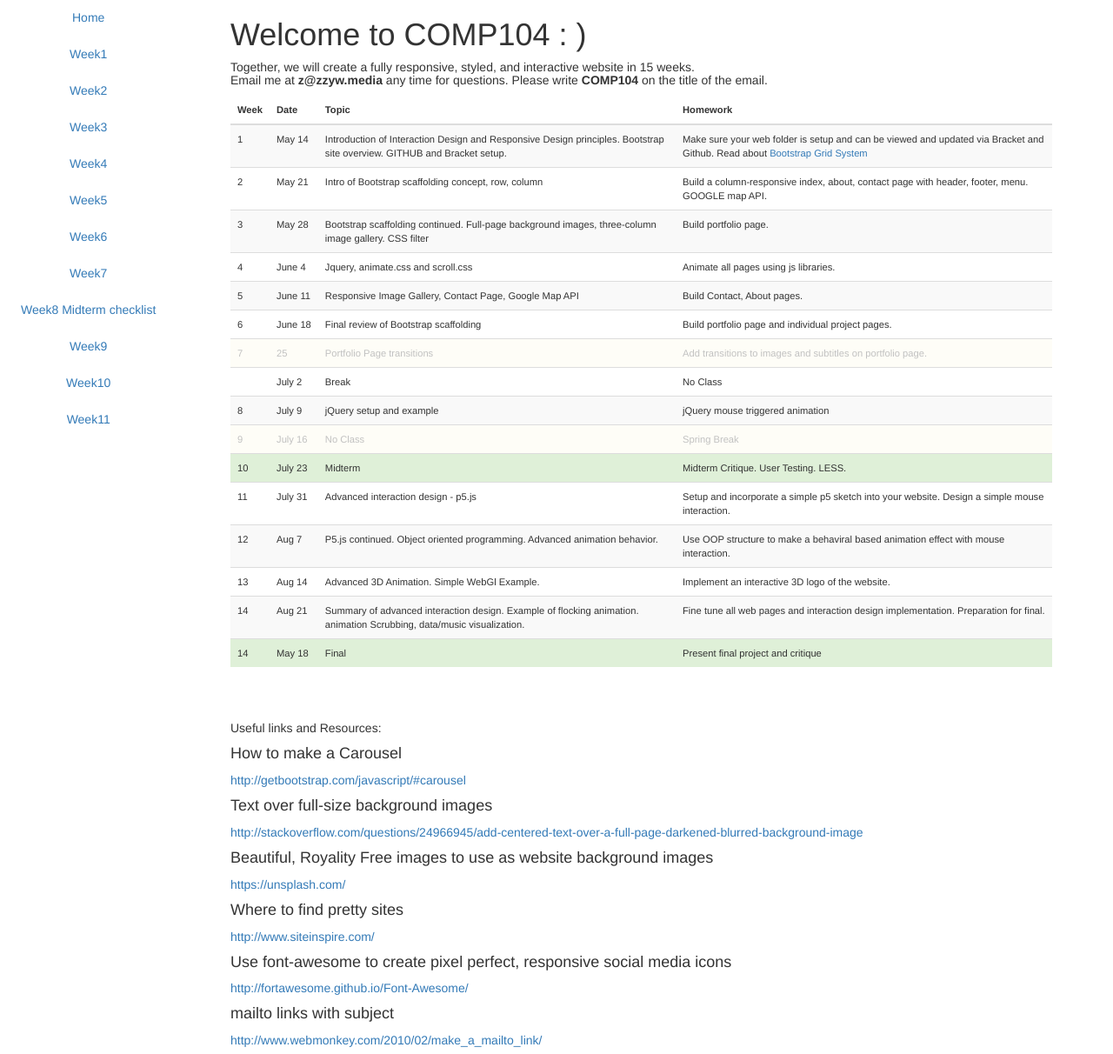
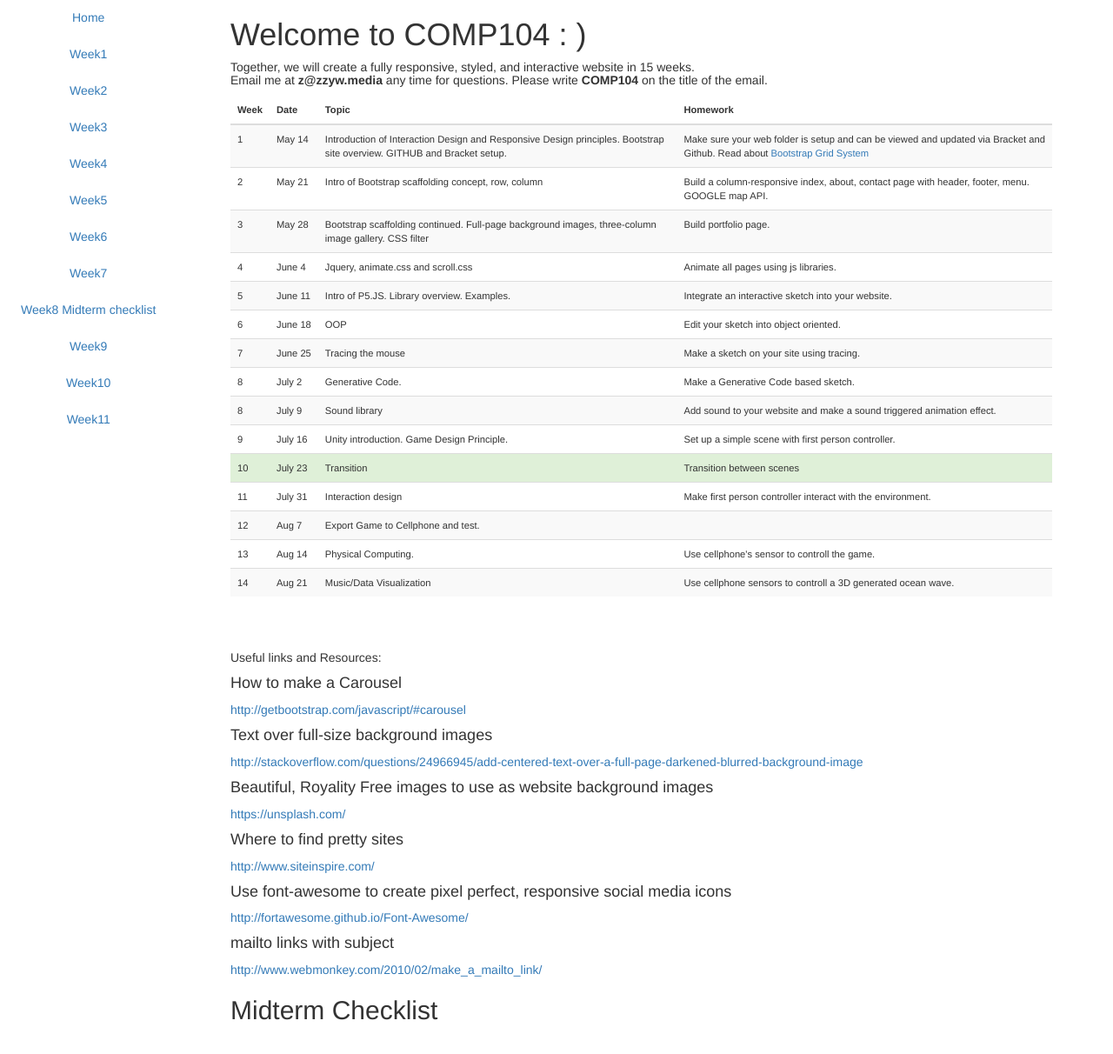
Before and after one commit to zhenzhenqi/MMA100, a Jekyll site: the page built from index.html, in a window 1280 px wide, cut to the strip 0-1212 px from the top of the page. Shown: the whole strip at 87% size. Built offline with Jekyll 4.4.1, drawn with Linux system fonts in a browser that asks for light colours; nearby versions of some CDN libraries.

Commit message:
dates changed

```diff
--- a/index.html
+++ b/index.html
@@ -47,75 +47,69 @@
         <tr id="tr_id_5" class="tr-class-5">
             <td id="td_id_1" class="td-class-1">5</td>
             <td id="td_id_5" class="td-class-5">June 11</td>
-            <td>Responsive Image Gallery, Contact Page, Google Map API</td>
-            <td>Build Contact, About pages.</td>
+            <td>Intro of P5.JS. Library overview. Examples.</td>
+            <td>Integrate an interactive sketch into your website.</td>
         </tr>
         <tr id="tr_id_5" class="tr-class-5">
             <td id="td_id_1" class="td-class-1">6</td>
             <td id="td_id_5" class="td-class-5">June 18</td>
-            <td>Final review of Bootstrap scaffolding</td>
-            <td>Build portfolio page and individual project pages.</td>
+            <td>OOP</td>
+            <td>Edit your sketch into object oriented.</td>
         </tr>
-        <tr id="tr_id_5" class="warning">
+        <tr id="tr_id_5">
             <td id="td_id_1" class="td-class-1">7</td>
-            <td id="td_id_5" class="td-class-5">25</td>
-            <td>Portfolio Page transitions</td>
-            <td>Add transitions to images and subtitles on portfolio page.</td>
+            <td id="td_id_5" class="td-class-5">June 25</td>
+            <td>Tracing the mouse</td>
+            <td>Make a sketch on your site using tracing.</td>
         </tr>
-        <tr id="tr_id_5" class="tr-class-5">
-            <td id="td_id_1" class="td-class-1"></td>
+        <tr id="tr_id_5" class="td-class-1" >
+            <td id="td_id_1" class="td-class-1">8</td>
             <td id="td_id_5" class="td-class-5">July 2</td>
-            <td>Break</td>
-            <td>No Class</td>
+            <td>Generative Code.</td>
+            <td>Make a Generative Code based sketch.</td>
 
         </tr>
         <tr id="tr_id_5" class="tr-class-5">
             <td id="td_id_1" class="td-class-1">8</td>
             <td id="td_id_5" class="td-class-5">July 9</td>
-            <td>jQuery setup and example</td>
-            <td>jQuery mouse triggered animation</td>
+            <td>Sound library</td>
+            <td>Add sound to your website and make a sound triggered animation effect.</td>
         </tr>
-        <tr id="tr_id_5" class="warning">
+        <tr id="tr_id_5">
             <td id="td_id_1" class="td-class-1">9</td>
             <td id="td_id_5" class="td-class-5">July 16</td>
-            <td>No Class</td>
-            <td>Spring Break</td>
+            <td>Unity introduction. Game Design Principle. </td>
+            <td>Set up a simple scene with first person controller.</td>
         </tr>
         <tr id="tr_id_5" class="success">
             <td id="td_id_1" class="td-class-1">10</td>
             <td id="td_id_5" class="td-class-5">July 23</td>
-            <td>Midterm</td>
-            <td>Midterm Critique. User Testing. LESS.</td>
+            <td>Transition</td>
+            <td>Transition between scenes</td>
         </tr>
         <tr id="tr_id_5" class="tr-class-5">
             <td id="td_id_1" class="td-class-1">11</td>
             <td id="td_id_5" class="td-class-5">July 31</td>
-            <td>Advanced interaction design - p5.js</td>
-            <td>Setup and incorporate a simple p5 sketch into your website. Design a simple mouse interaction.</td>
+            <td>Interaction design</td>
+            <td>Make first person controller interact with the environment.</td>
         </tr>
         <tr id="tr_id_5" class="tr-class-5">
             <td id="td_id_1" class="td-class-1">12</td>
             <td id="td_id_5" class="td-class-5">Aug 7</td>
-            <td>P5.js continued. Object oriented programming. Advanced animation behavior.</td>
-            <td>Use OOP structure to make a behaviral based animation effect with mouse interaction.</td>
+            <td>Export Game to Cellphone and test.</td>
+            <td></td>
         </tr>
         <tr id="tr_id_5" class="tr-class-5">
             <td id="td_id_1" class="td-class-1">13</td>
             <td id="td_id_5" class="td-class-5">Aug 14</td>
-            <td>Advanced 3D Animation. Simple WebGl Example.</td>
-            <td>Implement an interactive 3D logo of the website. </td>
+            <td>Physical Computing.</td>
+            <td>Use cellphone's sensor to controll the game.</td>
         </tr>
         <tr id="tr_id_5" class="tr-class-5">
             <td id="td_id_1" class="td-class-1">14</td>
             <td id="td_id_5" class="td-class-5">Aug 21</td>
-            <td>Summary of advanced interaction design. Example of flocking animation. animation Scrubbing, data/music visualization.</td>
-            <td>Fine tune all web pages and interaction design implementation. Preparation for final.</td>
-        </tr>
-        <tr id="tr_id_5" class="success">
-            <td id="td_id_1" class="td-class-1">14</td>
-            <td id="td_id_5" class="td-class-5">May 18</td>
-            <td>Final</td>
-            <td>Present final project and critique</td>
+            <td>Music/Data Visualization</td>
+            <td>Use cellphone sensors to controll a 3D generated ocean wave.</td>
         </tr>
     </tbody>
 </table>
```
